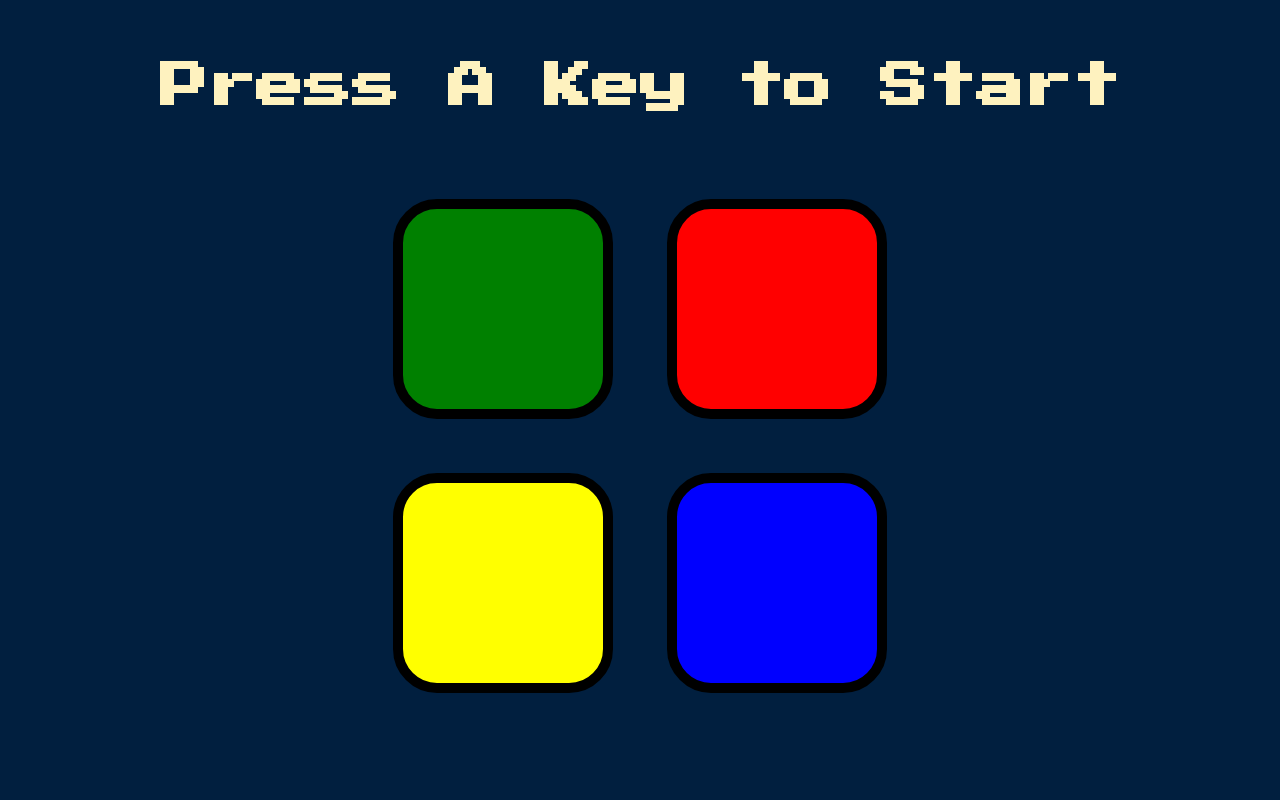
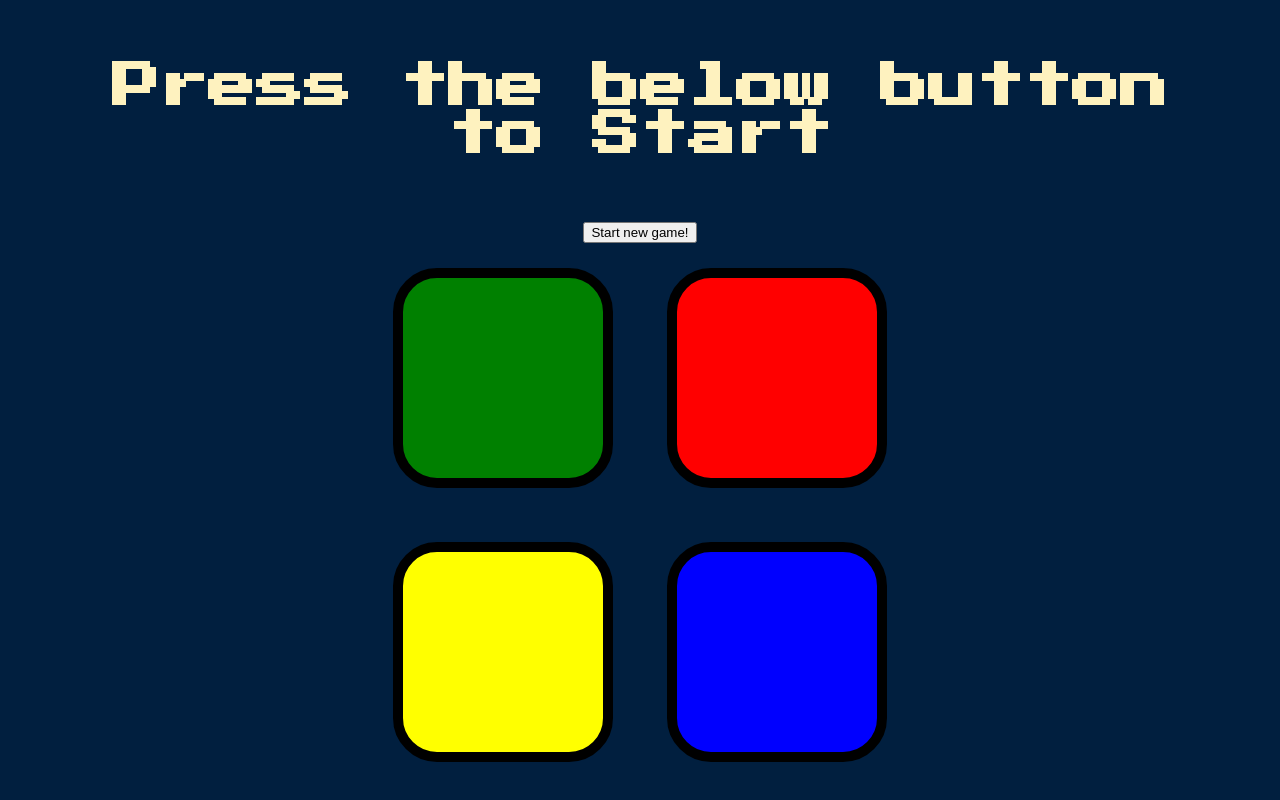
Before and after one commit to SmitBhamwala/Simon-game, a plain HTML site: page index.html in a window 1280 px wide. Drawn offline with nearby package versions, Linux system fonts and the light colour scheme.

Commit message:
Update index.html

```diff
--- a/index.html
+++ b/index.html
@@ -15,8 +15,8 @@
 
 <body>
 
-    <h1 id="level-title">Press A Key to Start</h1>
-
+    <h1 id="level-title">Press the below button to Start</h1>
+    <button type="button" class="start-button">Start new game!</button>
     <div class="container">
 
         <div class="row">
```
